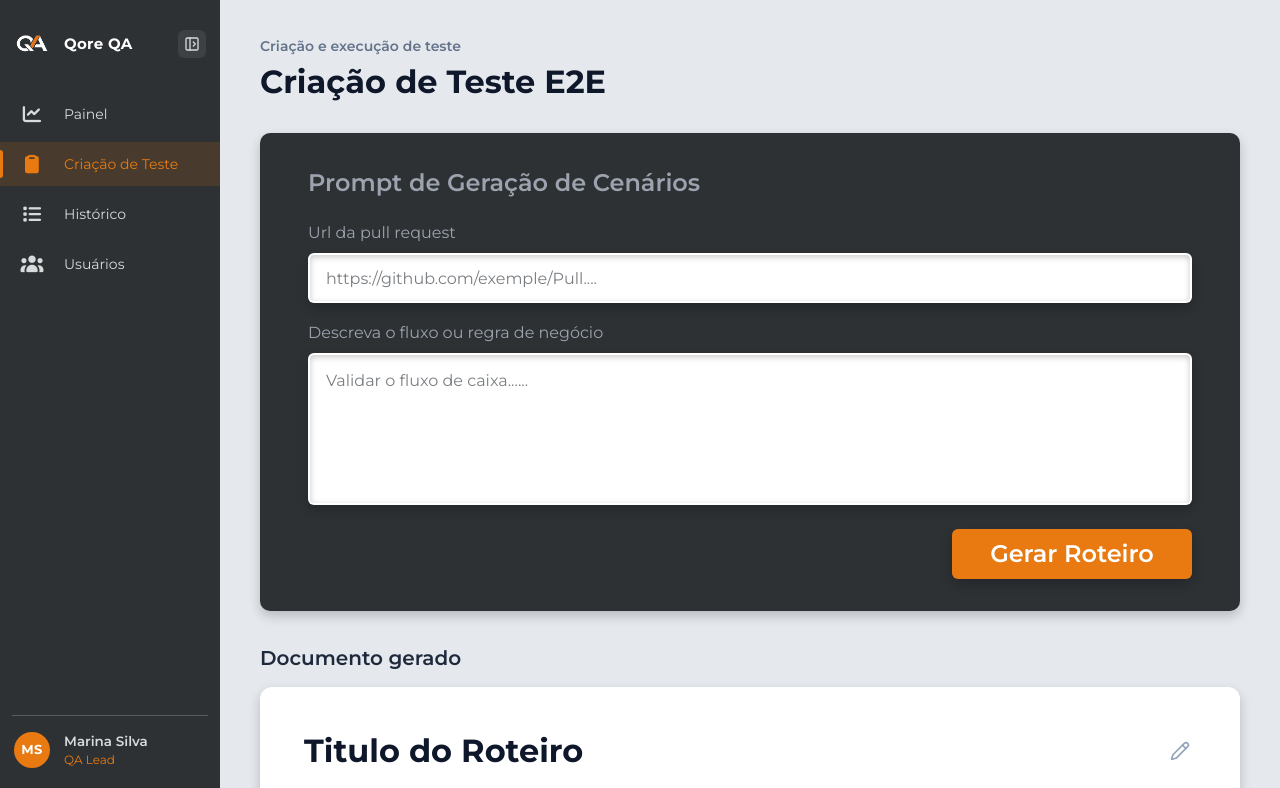
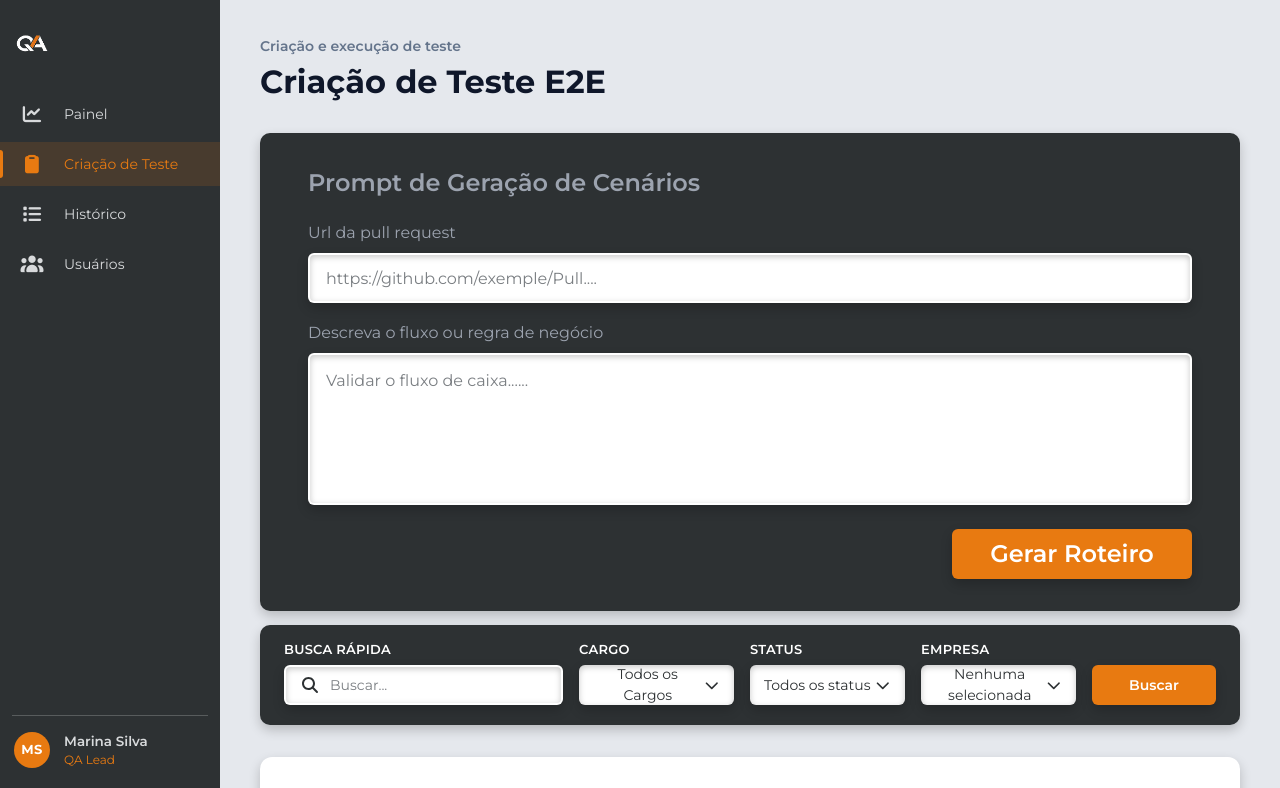
Before and after one commit to Qore-Analitycs/Qore-Analytics---Front-End, a Next.js app: page /criacaoTeste in a window 1280 px wide. Shown: the top 788 px of the page. Built offline with nearby package versions, Linux system fonts and the light colour scheme.

Commit message:
:recycle: refactor Refatorando tamanho do componente.

```diff
--- a/src/components/botao/botao.module.css
+++ b/src/components/botao/botao.module.css
@@ -99,11 +99,11 @@
     box-shadow: var(--sombra);
 }
 
-/* Variante de tamanho reduzido para rodapés de tabela e ações secundárias */
+/* Variante de tamanho reduzido (40px) para rodapés de tabela, filtros e ações secundárias */
 .compacto {
     height: 40px;
     padding: 0 20px;
     font-size: 14px;
-    border-radius: 8px;
+    border-radius: 6px;
     white-space: nowrap;
 }
--- a/src/components/filtroPesquisa/filtroPesquisa.module.css
+++ b/src/components/filtroPesquisa/filtroPesquisa.module.css
@@ -1,36 +1,42 @@
 .container {
     width: 100%;
+    min-height: 100px;
+    height: 100px;
     background-color: var(--cinza-escuro);
     color: var(--branco);
     border-radius: 10px;
-    padding: 20px 24px;
+    padding: 0 24px 20px 24px;
     box-shadow: var(--sombra);
     display: flex;
     align-items: flex-end;
     gap: 16px;
+    box-sizing: border-box;
 }
 
 /* Cada campo de input/select divide o espaço igualmente */
 .campo {
-    flex: 1.2;
-    min-width: 160px;
+    flex: 1;
+    min-width: 140px;
 }
 
 /* Na variante de Cargos/Empresa (3 selects), o input de Busca Rápida é mais largo igual à imagem */
 .campoBuscaLargo {
-    flex: 2.2;
-    min-width: 240px;
+    flex: 1.8;
+    min-width: 220px;
 }
 
-/* O botão Buscar tem uma proporção levemente menor, igual à imagem */
+/* O botão Buscar fica perfeitamente alinhado na horizontal com inputs e selects */
 .areaBotao {
-    flex: 0.9;
-    min-width: 140px;
+    flex: 0.8;
+    min-width: 120px;
 }
 
 /* Responsividade: em telas menores (tablets/notebooks pequenos), quebra linha sem esmagar os campos */
 @media (max-width: 1100px) {
     .container {
+        height: auto;
+        min-height: 100px;
+        padding: 20px 24px;
         flex-wrap: wrap;
     }
 }
--- a/src/components/filtroPesquisa/filtroPesquisa.tsx
+++ b/src/components/filtroPesquisa/filtroPesquisa.tsx
@@ -19,6 +19,7 @@ export type DadosFiltro = {
 
 type FiltroPesquisaProps = {
     variante?: FiltroVariante;
+    tamanho?: "padrao" | "compacto";
     opcoesTipo?: OpcaoSelect[];
     opcoesStatus?: OpcaoSelect[];
     opcoesPeriodo?: OpcaoSelect[];
@@ -30,6 +31,7 @@ type FiltroPesquisaProps = {
 
 const FiltroPesquisa = ({
     variante = "padrao",
+    tamanho = "compacto",
     opcoesTipo = [
         { valor: "todos", texto: "Todos os Tipos" },
         { valor: "web", texto: "Web" },
@@ -103,6 +105,7 @@ const FiltroPesquisa = ({
                         label="BUSCA RÁPIDA"
                         placeholder="Buscar..."
                         icone={faMagnifyingGlass}
+                        tamanho={tamanho}
                         value={busca}
                         onChange={(e) => setBusca(e.target.value)}
                     />
@@ -117,6 +120,7 @@ const FiltroPesquisa = ({
                                 placeholder="Todos os Cargos"
                                 opcoes={opcoesCargo}
                                 valor={cargo}
+                                tamanho={tamanho}
                                 onChange={(valor) => setCargo(valor)}
                             />
                         </div>
@@ -127,6 +131,7 @@ const FiltroPesquisa = ({
                                 placeholder="Todos os status"
                                 opcoes={opcoesStatus}
                                 valor={status}
+                                tamanho={tamanho}
                                 onChange={(valor) => setStatus(valor)}
                             />
                         </div>
@@ -137,6 +142,7 @@ const FiltroPesquisa = ({
                                 placeholder="Nenhuma selecionada"
                                 opcoes={opcoesEmpresa}
                                 valor={empresa}
+                                tamanho={tamanho}
                                 onChange={(valor) => setEmpresa(valor)}
                             />
                         </div>
@@ -150,6 +156,7 @@ const FiltroPesquisa = ({
                                 placeholder="Todos os Tipos"
                                 opcoes={opcoesTipo}
                                 valor={tipo}
+                                tamanho={tamanho}
                                 onChange={(valor) => setTipo(valor)}
                             />
                         </div>
@@ -160,6 +167,7 @@ const FiltroPesquisa = ({
                                 placeholder="Todos os status"
                                 opcoes={opcoesStatus}
                                 valor={status}
+                                tamanho={tamanho}
                                 onChange={(valor) => setStatus(valor)}
                             />
                         </div>
@@ -170,6 +178,7 @@ const FiltroPesquisa = ({
                                 placeholder="Últimos 30 dias"
                                 opcoes={opcoesPeriodo}
                                 valor={periodo}
+                                tamanho={tamanho}
                                 onChange={(valor) => setPeriodo(valor)}
                             />
                         </div>
@@ -180,6 +189,7 @@ const FiltroPesquisa = ({
                                 placeholder="Nenhum selecionado"
                                 opcoes={opcoesResponsavel}
                                 valor={responsavel}
+                                tamanho={tamanho}
                                 onChange={(valor) => setResponsavel(valor)}
                             />
                         </div>
@@ -191,6 +201,7 @@ const FiltroPesquisa = ({
                     <Botao
                         variante="laranja"
                         texto="Buscar"
+                        tamanho={tamanho}
                         onPress={handleBuscar}
                     />
                 </div>
--- a/src/components/input/input.module.css
+++ b/src/components/input/input.module.css
@@ -80,3 +80,31 @@
     font-size: var(--fonte-pequena);
     color: var(--vermelho);
 }
+
+/* =========================================================
+   VARIANTE COMPACTA (40px de altura para Filtros e Barras)
+   ========================================================= */
+
+.containerCompacto {
+    gap: 6px;
+}
+
+.labelCompacto {
+    font-size: 13px;
+    font-weight: var(--peso-semibold);
+    letter-spacing: 0.02em;
+}
+
+.inputWrapperCompacto {
+    height: 40px;
+    padding: 0 14px;
+    gap: 10px;
+}
+
+.inputWrapperCompacto .icone {
+    font-size: 16px;
+}
+
+.inputWrapperCompacto .input {
+    font-size: 14px;
+}
--- a/src/components/input/input.tsx
+++ b/src/components/input/input.tsx
@@ -2,6 +2,8 @@ import React from "react";
 import { FontAwesomeIcon } from "@fortawesome/react-fontawesome";
 import { IconDefinition } from "@fortawesome/fontawesome-svg-core";
 import styles from "./input.module.css";
+
+export type InputTamanho = "padrao" | "compacto";
 
 type BaseInputProps = {
     label?: string;
@@ -11,6 +13,7 @@ type BaseInputProps = {
     erro?: string;
     multiline?: boolean;
     rows?: number;
+    tamanho?: InputTamanho;
 };
 
 type InputProps = BaseInputProps &
@@ -24,21 +27,33 @@ const Input = ({
     erro,
     multiline = false,
     rows = 4,
+    tamanho = "padrao",
     id,
     ...rest
 }: InputProps) => {
+    const classeTamanhoWrapper =
+        tamanho === "compacto" ? styles.inputWrapperCompacto : "";
+    const classeTamanhoContainer =
+        tamanho === "compacto" ? styles.containerCompacto : "";
+    const classeTamanhoLabel =
+        tamanho === "compacto" ? styles.labelCompacto : "";
+
     return (
         <>
-            <div className={styles.container}>
+            <div className={`${styles.container} ${classeTamanhoContainer}`}>
                 {label && (
-                    <label htmlFor={id} className={styles.label}>
+                    <label
+                        htmlFor={id}
+                        className={`${styles.label} ${classeTamanhoLabel}`}
+                    >
                         {label}
                     </label>
                 )}
 
                 <div
-                    className={`${styles.inputWrapper} ${multiline ? styles.textareaWrapper : ""
-                        } ${erro ? styles.inputErro : ""}`}
+                    className={`${styles.inputWrapper} ${
+                        multiline ? styles.textareaWrapper : ""
+                    } ${classeTamanhoWrapper} ${erro ? styles.inputErro : ""}`}
                 >
                     {temIcone && icone && (
                         <span className={styles.icone}>
--- a/src/components/select/select.module.css
+++ b/src/components/select/select.module.css
@@ -126,13 +126,23 @@
 }
 
 /* =========================================================
-   VARIANTE COMPACTA (Para cards, tabelas e barras de ferramentas)
+   VARIANTE COMPACTA (40px de altura para Filtros e Barras)
    ========================================================= */
 
+.containerCompacto {
+    gap: 6px;
+}
+
+.labelCompacto {
+    font-size: 13px;
+    font-weight: var(--peso-semibold);
+    letter-spacing: 0.02em;
+}
+
 .triggerCompacto {
-    height: 38px;
-    padding: 0 12px;
-    font-size: 13px;
+    height: 40px;
+    padding: 0 14px;
+    font-size: 14px;
     border-radius: 6px;
 }
 
@@ -141,6 +151,6 @@
 }
 
 .opcaoCompacto {
-    padding: 8px 12px;
+    padding: 10px 14px;
     font-size: 13px;
 }
--- a/src/components/select/select.tsx
+++ b/src/components/select/select.tsx
@@ -65,11 +65,19 @@ const Select = ({
         tamanho === "compacto" ? styles.triggerCompacto : "";
     const classeTamanhoOpcao =
         tamanho === "compacto" ? styles.opcaoCompacto : "";
+    const classeTamanhoContainer =
+        tamanho === "compacto" ? styles.containerCompacto : "";
+    const classeTamanhoLabel =
+        tamanho === "compacto" ? styles.labelCompacto : "";
 
     return (
         <>
-            <div className={styles.container}>
-                {label && <label className={styles.label}>{label}</label>}
+            <div className={`${styles.container} ${classeTamanhoContainer}`}>
+                {label && (
+                    <label className={`${styles.label} ${classeTamanhoLabel}`}>
+                        {label}
+                    </label>
+                )}
 
                 <div className={styles.selectWrapper} ref={wrapperRef}>
                     {/* Botão principal do Select */}
--- a/src/components/sideBar/sideBar.tsx
+++ b/src/components/sideBar/sideBar.tsx
@@ -103,31 +103,6 @@ export default function SideBar({
                         />
                     </div>
 
-                    <div className={styles.topoExpandido}>
-                        <span className={styles.marcaTexto}>Qore QA</span>
-                        <button
-                            type="button"
-                            className={styles.btnAlternar}
-                            onClick={handleAlternarFixacao}
-                            title={
-                                fixada
-                                    ? "Recolher barra lateral"
-                                    : "Fixar barra lateral"
-                            }
-                            aria-label={
-                                fixada
-                                    ? "Recolher barra lateral"
-                                    : "Fixar barra lateral"
-                            }
-                            aria-pressed={fixada}
-                        >
-                            {fixada ? (
-                                <PanelLeftClose size={16} />
-                            ) : (
-                                <PanelLeftOpen size={16} />
-                            )}
-                        </button>
-                    </div>
                 </div>
 
                 <nav className={styles.navegacao}>
--- a/src/pages/criacaoTeste/index.tsx
+++ b/src/pages/criacaoTeste/index.tsx
@@ -12,6 +12,7 @@ import {
     ResultadoPasso,
 } from "@/components/testResult/types";
 import styles from "./criacaoTeste.module.css";
+import FiltroPesquisa from "@/components/filtroPesquisa/filtroPesquisa";
 
 const TEMPOS_EXECUCAO_MOCK = [410, 320, 540, 290];
 
@@ -132,9 +133,8 @@ export default function CriacaoTestePage() {
             </Head>
 
             <div
-                className={`${styles.layoutShell} ${
-                    sidebarExpandida ? styles.layoutShellExpandido : ""
-                }`}
+                className={`${styles.layoutShell} ${sidebarExpandida ? styles.layoutShellExpandido : ""
+                    }`}
             >
                 <div className={styles.sidebarContainer}>
                     <SideBar
@@ -166,6 +166,10 @@ export default function CriacaoTestePage() {
                                 erroDescricao={erroDescricao}
                                 onGerarRoteiro={handleGerarRoteiro}
                             />
+
+                            <FiltroPesquisa
+                                variante="usuarios"
+                                tamanho="compacto" />
                         </section>
 
                         {/* Bloco 2: Documento Gerado ("Folha Sulfite") */}
@@ -173,9 +177,7 @@ export default function CriacaoTestePage() {
                             className={styles.blocoSecao}
                             aria-label="Documento gerado"
                         >
-                            <h2 className={styles.tituloSecao}>
-                                Documento gerado
-                            </h2>
+
                             <DocumentoGerado
                                 key={versaoDocumento}
                                 tituloInicial={tituloRoteiro}
```
